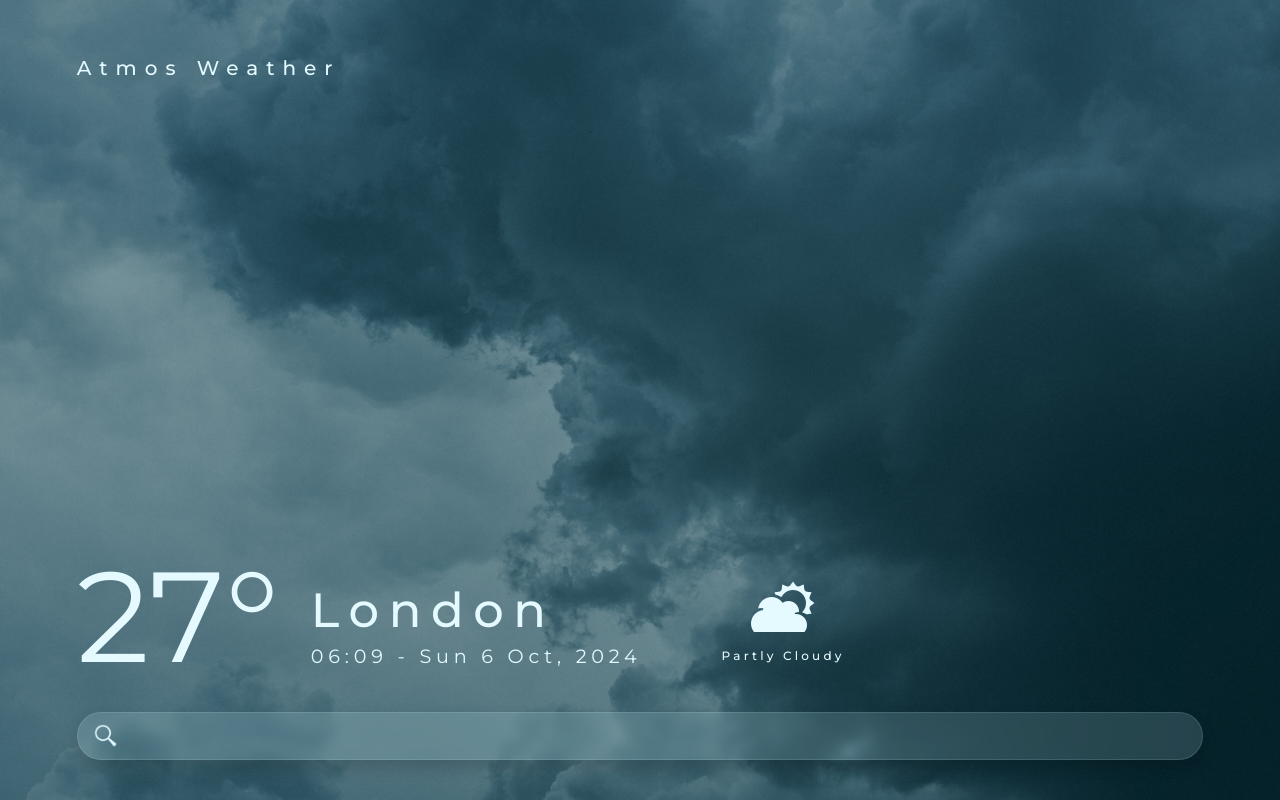
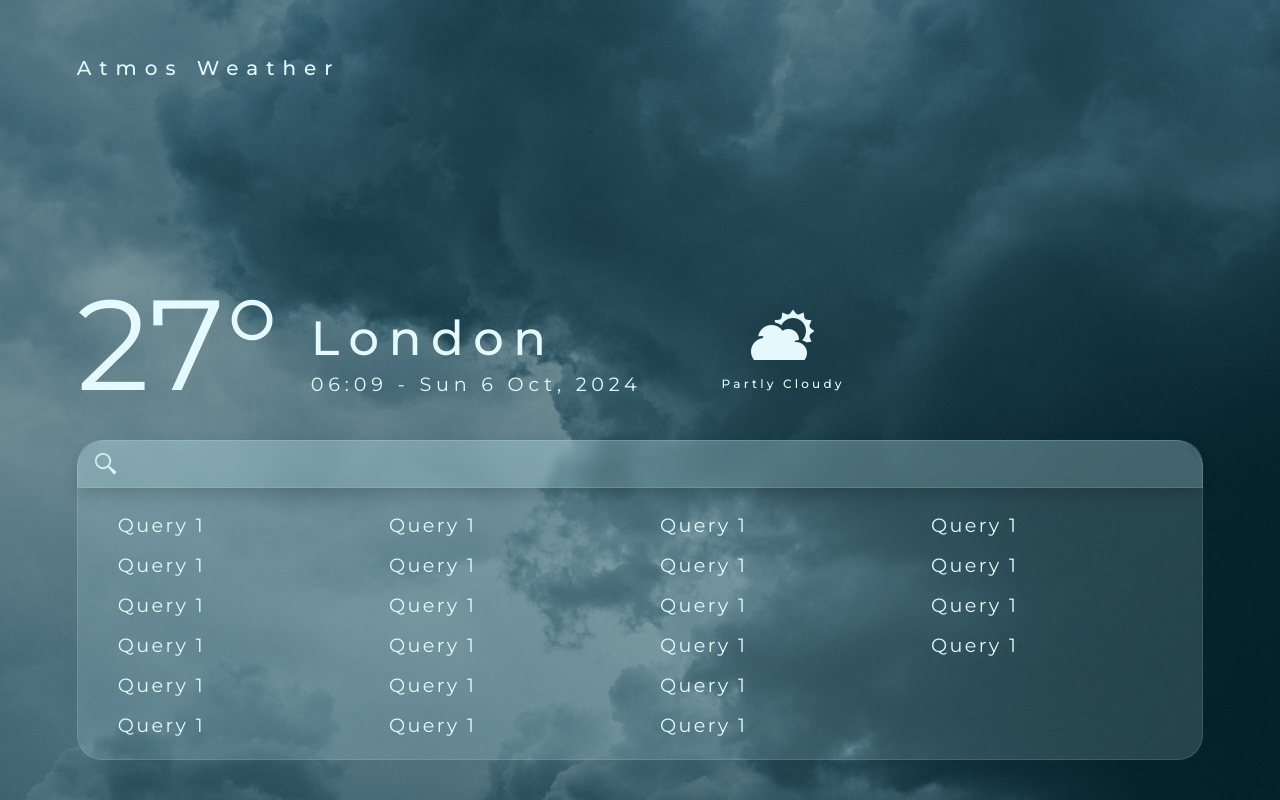
Before and after one commit to Hynwar/weather-app, a React (Vite) app: page / in a window 1280 px wide. Built offline with nearby package versions, Linux system fonts and the light colour scheme.

Commit message:
feat(search): Add search results box

```diff
--- a/src/App.jsx
+++ b/src/App.jsx
@@ -16,9 +16,37 @@ function App() {
 						<div className='icon-text'>Partly Cloudy</div>
 					</div>
 				</div>
-				<div className='searchbar'>
-					<img src='images\Search.png' alt='search icon' />
-					<input type='search' />
+				<div className='search'>
+					<div className='searchbar'>
+						<img src='images\Search.png' alt='search icon' />
+						<input type='search' />
+					</div>
+					<div className='search-results'>
+						<ul>
+							<li>Query 1</li>
+							<li>Query 1</li>
+							<li>Query 1</li>
+							<li>Query 1</li>
+							<li>Query 1</li>
+							<li>Query 1</li>
+							<li>Query 1</li>
+							<li>Query 1</li>
+							<li>Query 1</li>
+							<li>Query 1</li>
+							<li>Query 1</li>
+							<li>Query 1</li>
+							<li>Query 1</li>
+							<li>Query 1</li>
+							<li>Query 1</li>
+							<li>Query 1</li>
+							<li>Query 1</li>
+							<li>Query 1</li>
+							<li>Query 1</li>
+							<li>Query 1</li>
+							<li>Query 1</li>
+							<li>Query 1</li>
+						</ul>
+					</div>
 				</div>
 			</main>
 		</div>
--- a/src/index.css
+++ b/src/index.css
@@ -116,7 +116,7 @@ h3 {
 }
 
 .searchbar {
-	border-radius: 2.5rem;
+	border-radius: 1.8rem 1.8rem 0 0;
 	border: 1px solid rgba(204, 245, 255, 0.13);
 	background: rgba(204, 245, 255, 0.16);
 	box-shadow: 0px 8px 16px 0px rgba(0, 0, 0, 0.16);
@@ -142,6 +142,7 @@ h3 {
 	border-radius: 100px;
 	color: #e4faff;
 	font-size: 1.2rem;
+	letter-spacing: 0.15rem;
 	margin-bottom: -1px;
 }
 
@@ -152,3 +153,26 @@ h3 {
 .searchbar input::-webkit-search-cancel-button {
 	-webkit-appearance: none;
 }
+
+.search-results {
+	height: 20rem;
+	border: 1px solid rgba(204, 245, 255, 0.13);
+	background: rgba(204, 245, 255, 0.16);
+	margin-top: -3rem;
+	border-radius: 25px;
+	padding-top: 4rem;
+}
+
+.search-results ul {
+	display: flex;
+	flex-direction: column;
+	flex-wrap: wrap;
+	height: 100%;
+	list-style-type: none;
+}
+
+.search-results li {
+	font-size: 1.2rem;
+	line-height: 2.5rem;
+	letter-spacing: 0.15rem;
+}
```
